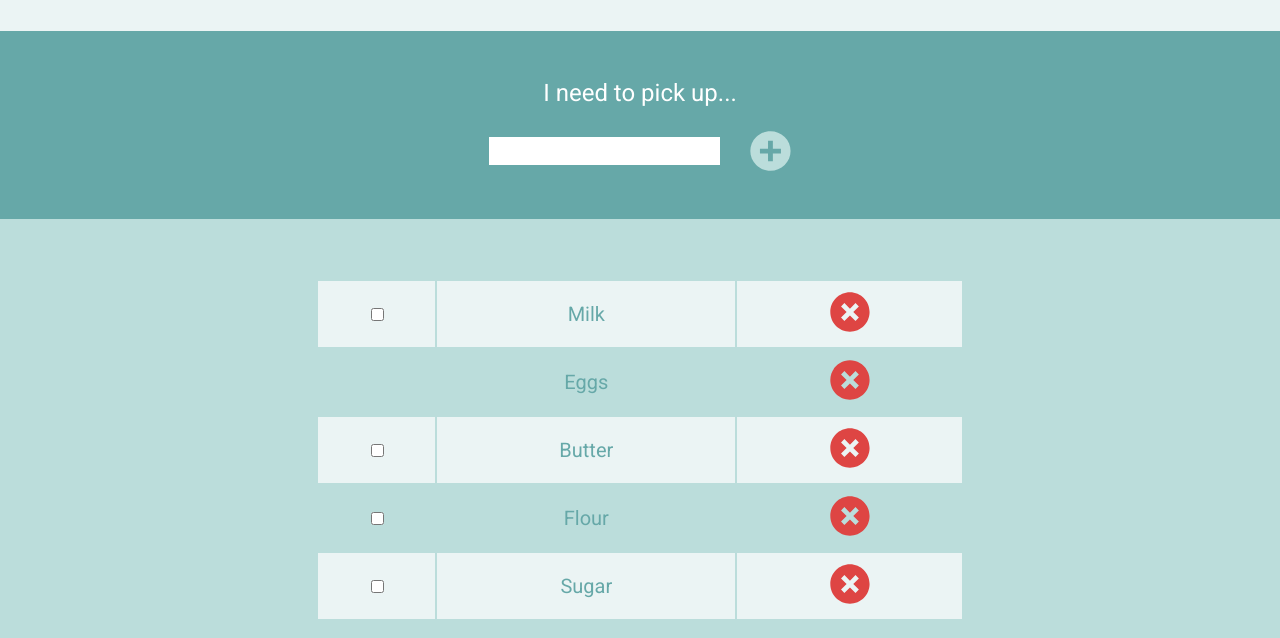
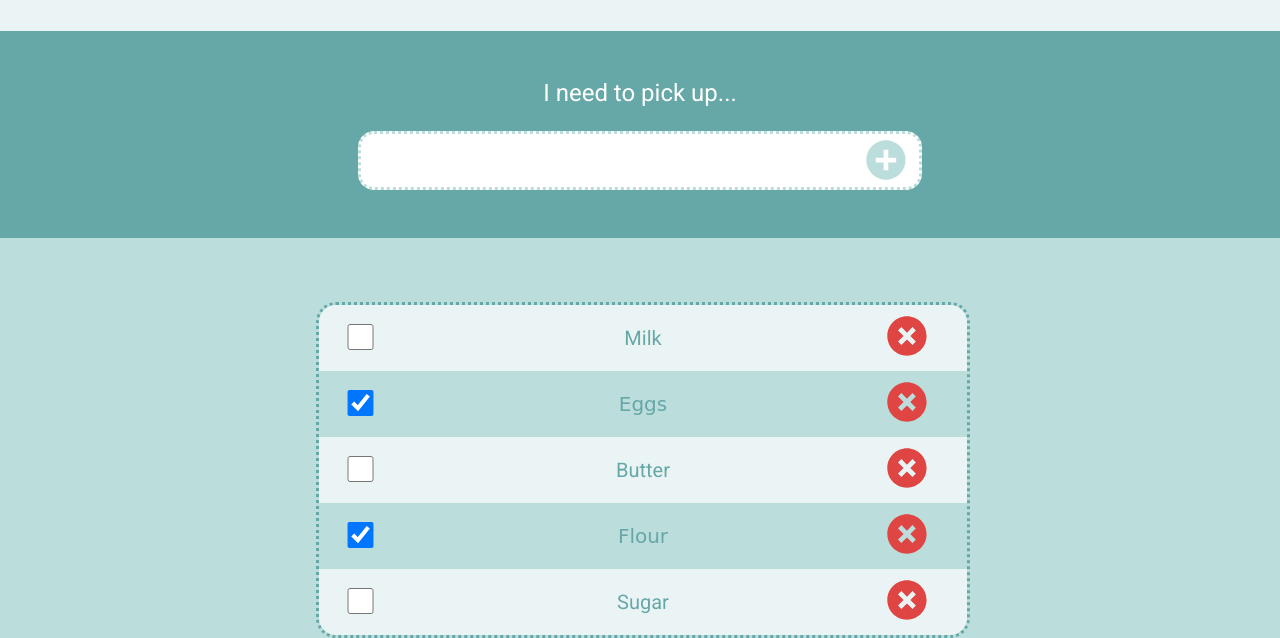
Before and after one commit to AmandaMo/ShoppingList, a plain HTML site: page index.html in a window 1280 px wide. Shown: the part 394-1032 px from the top of the page. Drawn offline with Linux system fonts and the light colour scheme; a web font is replaced by a local one.

```diff
--- a/css/main.css
+++ b/css/main.css
@@ -29,32 +29,84 @@
 	font-weight: 400;
 }
 
-
 .inputitem{
-	border-style: none;
-	padding: .5em 2em;
+	border-style: dotted;
+	border-radius: .5em;
+	border-width: .1em;
+	font-size: 2em;
+	border-color: #bbdddb;
+	padding-top: .25em;
+	padding-bottom: .25em;
+	padding-right: 2em;
     background: white;
+    color: #DF4643;
+    text-align: center;
+    width: 38%;
 }
 
 .add-item{
-	vertical-align: middle;
-	padding-left: 2em;
+	position: absolute;
+	margin-left: -4.25em;
+	margin-top: .65em;
+}
+
+.yourlist{
+	margin-top: 4em;
+	width: 50%;
+	margin-left: 25%;
+	margin-right: 24%;
+	border-radius: 1.25em;
+	border-style: dotted;
+	overflow: hidden;
+	border-color: #66A8A8;
 }
 
 .shopping-list{
-	margin-left: 25%;
-	margin-right: 25%;
-	padding-top: 3em;
+	width: 100%;
 	color: #66A8A8;
 	font-size: 1.25em;
+	border-collapse: collapse;
 }
 
 tr:nth-child(odd) {
 	background: #EBF4F4;
+	overflow: hidden;
+}
+
+td:nth-child(odd) {
+    width: 4em;
+    padding-right: 1em;
 }
 
 .checked{
 	font-family: 'Codystar', cursive;
+}
+
+input[type=checkbox]{
+	height: 2em;
+	width: 2em;
+}
+
+/*.css-label{
+	background-image: url("../images/unchecked.svg");
+	background-size: 1.5em 1.5em;
+	display:inline-block;
+	background-repeat:no-repeat;
+	background-position: 0 0;
+	font-size:1.5em;
+	vertical-align:middle;
+	cursor:pointer;
+}
+
+.css-label{
+	background-image: url("../images/unchecked.svg");
+	background-size: 1.5em 1.5em;
+	display:inline-block;
+	background-repeat:no-repeat;
+	background-position: 0 0;
+	font-size:1.5em;
+	vertical-align:middle;
+	cursor:pointer;
 }
 
 input[type=checkbox].css-checkbox {
@@ -62,26 +114,27 @@
 						}
 
 						input[type=checkbox].css-checkbox + label.css-label {
-							padding-left:24px;
-							height:19px;
+							padding-left:55px;
+							height:43px;
 							display:inline-block;
-							line-height:19px;
+							line-height:43px;
 							background-repeat:no-repeat;
 							background-position: 0 0;
-							font-size:19px;
+							font-size:43px;
 							vertical-align:middle;
 							cursor:pointer;
 
 						}
 
 						input[type=checkbox].css-checkbox:checked + label.css-label {
-							background-position: 0 -19px;
+							background-position: 0 -43px;
 						}
 						label.css-label {
-				background-image:url(http://csscheckbox.com/checkboxes/u/csscheckbox_7a485a1ef9f3e74f3ca06b468622cfb3.png);
+				background-image:url('../images/unchecked.svg');
 				-webkit-touch-callout: none;
 				-webkit-user-select: none;
 				-khtml-user-select: none;
 				-moz-user-select: none;
 				-ms-user-select: none;
 				user-select: none;
+			}
--- a/index.html
+++ b/index.html
@@ -20,15 +20,15 @@
 			</form>
 		</div>
 	</div>
-	<table style="width: 50%" class="shopping-list">
+	<div class="yourlist">
+		<table class="shopping-list">
 			<tr>
 				<td><input type="checkbox" name="check1"></td>
 				<td><p>Milk</p></td>
 				<td><input type="image" src="images/xicon.svg" name="delete-item" height="40em"/></td>
 			</tr>
-		<tr>
-			<td><input type="checkbox" id="checkbox2" class="css-checkbox"></td>
-			<label for="checkbox2" class="css-label"></label>
+			<tr class="checked">
+				<td><input type="checkbox" id="checkbox2" checked></td>
 				<td><p>Eggs</p></td>
 				<td><input type="image" src="images/xicon.svg" name="delete-item" height="40em"/></td>
 			</tr>
@@ -37,8 +37,8 @@
 				<td><p>Butter </p></td>
 				<td><input type="image" src="images/xicon.svg" name="delete-item" height="40em"/></td>
 			</tr>
-		<tr>
-			<td><input type="checkbox" name="check4"></td>
+			<tr class="checked">
+				<td><input type="checkbox" name="check4" checked></td>
 				<td><p>Flour</p></td>
 				<td><input type="image" src="images/xicon.svg" name="delete-item" height="40em"/></td>
 			</tr>
@@ -48,5 +48,6 @@
 				<td><input type="image" src="images/xicon.svg" name="delete-item" height="40em"/></td>
 			</tr>
 		</table>
+	</div>
 </body>
 </html>
```
Lines whose indentation alone changed are shown as unchanged.
